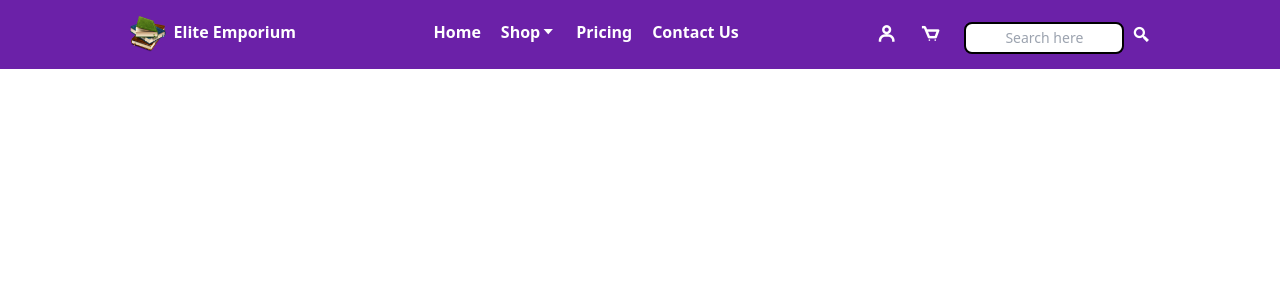
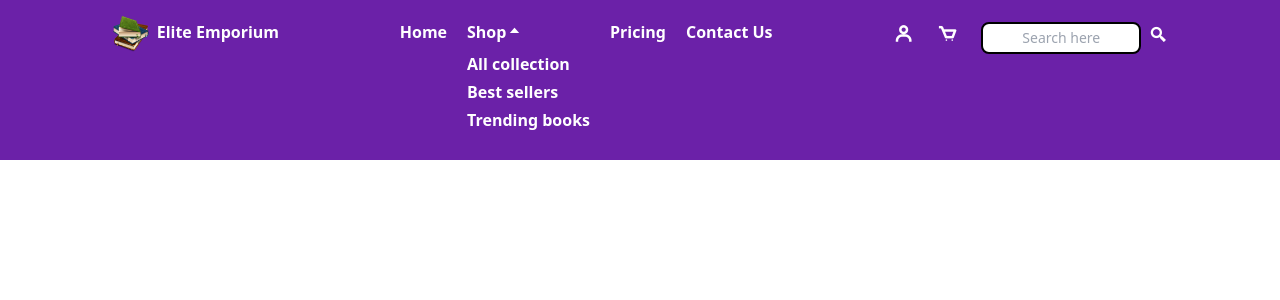
Before and after one commit to AlishaAroob/elite-emporium, a React (Create React App) app: page / in a window 1280 px wide. Shown: the top 300 px of the page. Built offline with nearby package versions, Linux system fonts and the light colour scheme.

Commit message:
styling Navbar

```diff
--- a/src/Components/Navbar.js
+++ b/src/Components/Navbar.js
@@ -1,6 +1,8 @@
-import React from "react";
 import logo from "./Assets/logo1.png";
+import React, { useState } from "react";
 export default function Navbar() {
+  const [MenuIsOpen, SetMenuIsOpen] = useState("false");
+
   return (
     <div>
       <nav className="sticky">
@@ -17,15 +19,25 @@ export default function Navbar() {
               </a>
             </li>
             <li>
-              <a href="/" className="hover:text-yellow-500 hover:text-sm ">
-                Shop<i className="bx bx-caret-down" onClick={ToggleEvent}></i>
-                <span className="hidden">
-                  {" "}
-                  <li>Best Sellers</li>
-                  <li>Trending books</li>
-                  <li>Popular books</li>
-                </span>
+              <a
+                href="/"
+                className="hover:text-yellow-500 hover:text-sm "
+                onClick={() => SetMenuIsOpen(!MenuIsOpen)}
+              >
+                Shop
+                <i className={`bx bx-caret-${MenuIsOpen ? "up" : "down"}`}></i>
               </a>
+              {MenuIsOpen && (
+                <div
+                  className={`flex flex-col space-y-1 my-2 ${
+                    MenuIsOpen ? "block" : "hidden"
+                  }`}
+                >
+                  <a href="/">All collection</a>
+                  <a href="/">Best sellers</a>
+                  <a href="/">Trending books</a>
+                </div>
+              )}
             </li>
             <li>
               <a href="/" className="hover:text-yellow-500 hover:text-sm ">
```
